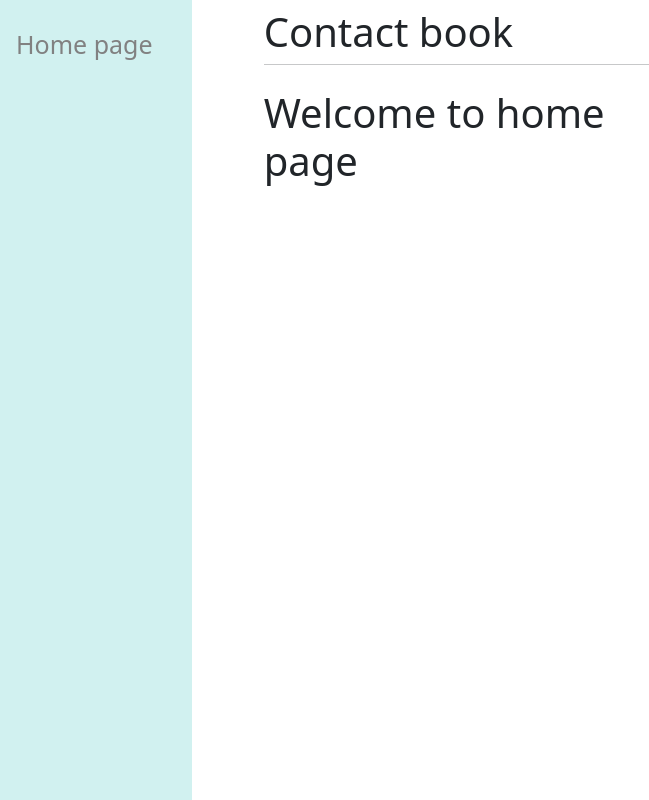
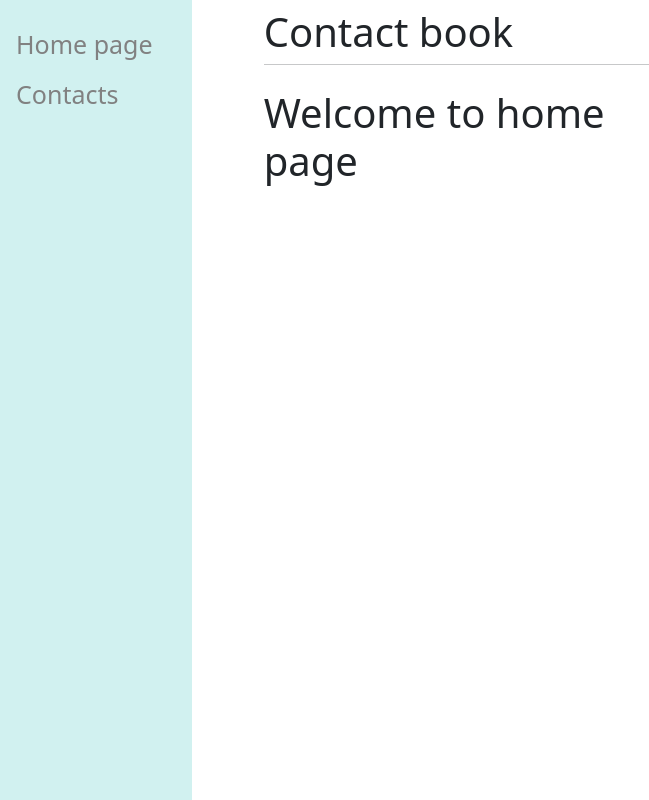
Before and after one commit to mifa43/test, a Django app: page / in a window 1280 px wide. Shown: the whole page, without its empty margins (0-649 px from the left). Run offline with Django 3.2, Linux system fonts and the light colour scheme; some libraries are stand-ins or nearby versions.

Commit message:
added link

```diff
--- a/contact/templates/main/base.html
+++ b/contact/templates/main/base.html
@@ -73,7 +73,7 @@
         <div class="sidenav">
             <!-- this method reads the declared name in our url.py. -->
             <a href="{% url 'home' %}">Home page</a>
-
+            <a href="{% url 'contact-list' %}">Contacts</a>
 
 
 
```
